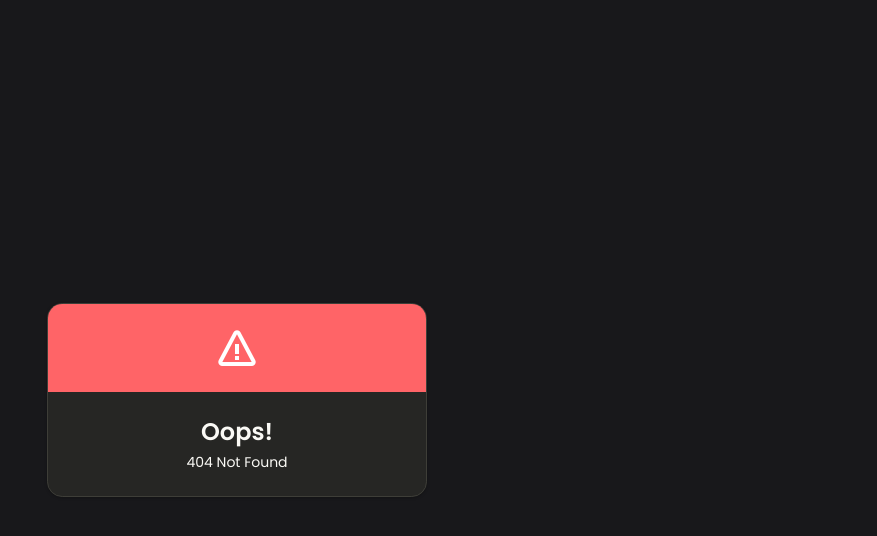
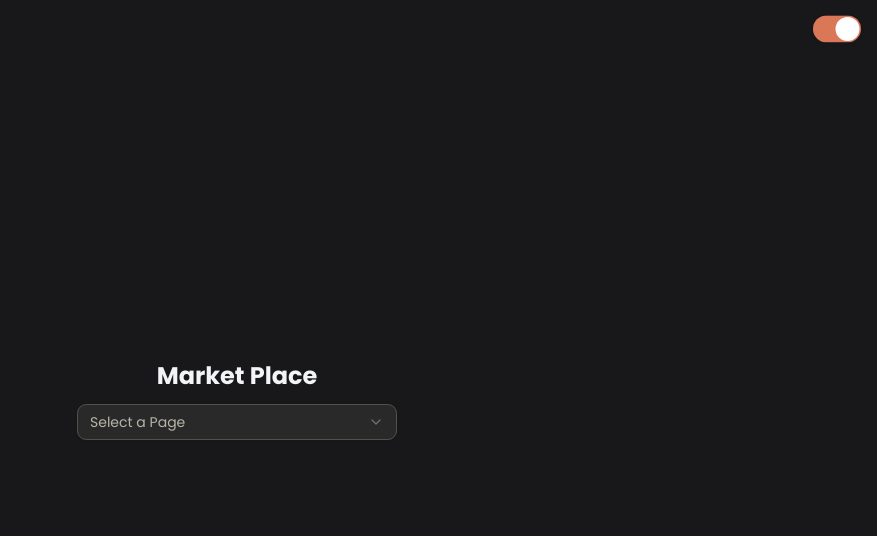
Before and after one commit to ElloRabyndra/learn-react, a React (Vite) app: page /Market in a window 1280 px wide. Before the commit this address had no page. Shown: the top 536 px of the page, without its empty margins (403-1280 px from the left). Built offline with nearby package versions, Linux system fonts and the light colour scheme.

Commit message:
feat: add market page

```diff
--- a/src/components/Navigation/Nav.jsx
+++ b/src/components/Navigation/Nav.jsx
@@ -31,6 +31,7 @@ export default function Nav() {
           <SelectItem value="/liftingStateUp">Lifting State Up</SelectItem>
           <SelectItem value="/Routing">Routing</SelectItem>
           <SelectItem value="/FormHandling">Form Handling</SelectItem>
+          <SelectItem value="/Market">UseEffect</SelectItem>
           <SelectItem value="/Movies">Fetch Movies</SelectItem>
         </SelectGroup>
       </SelectContent>
--- a/src/main.jsx
+++ b/src/main.jsx
@@ -12,6 +12,7 @@ import Page from "./components/Routing/Page";
 import Register from "./components/Auth/Register";
 import Login from "./components/Auth/Login";
 import MoviesPage from "./pages/MoviesPage";
+import MarketPage from "./pages/MarketPage";
 import Error404 from "./pages/Error404";
 
 createRoot(document.getElementById("root")).render(
@@ -33,6 +34,7 @@ createRoot(document.getElementById("root")).render(
             <Route path="Login" element={<Login />} />
           </Route>
           <Route path="Movies" element={<MoviesPage />}></Route>
+          <Route path="Market" element={<MarketPage />}></Route>
           <Route path="*" element={<Error404 />} />
         </Routes>
       </BrowserRouter>
--- /dev/null
+++ b/src/pages/MarketPage.jsx
@@ -0,0 +1,19 @@
+import { useContext } from "react";
+import Nav from "../components/Navigation/Nav";
+import ToggleButton from "../components/theme/ToggleButton";
+import { Outlet } from "react-router";
+import { ThemeContext } from "../context/ThemeContext";
+export default function MarketPage() {
+  const {theme} = useContext(ThemeContext);
+
+  return (
+    <section className={`${theme} flex flex-col items-center justify-center min-h-screen font-[Poppins]`}>
+      <ToggleButton/>
+      <div className="p-8 space-y-3 text-center min-w-sm">
+        <h1 className="text-2xl font-bold">Market Place</h1>
+        <Nav />
+        <Outlet />
+      </div>
+    </section>
+  );
+}
```
